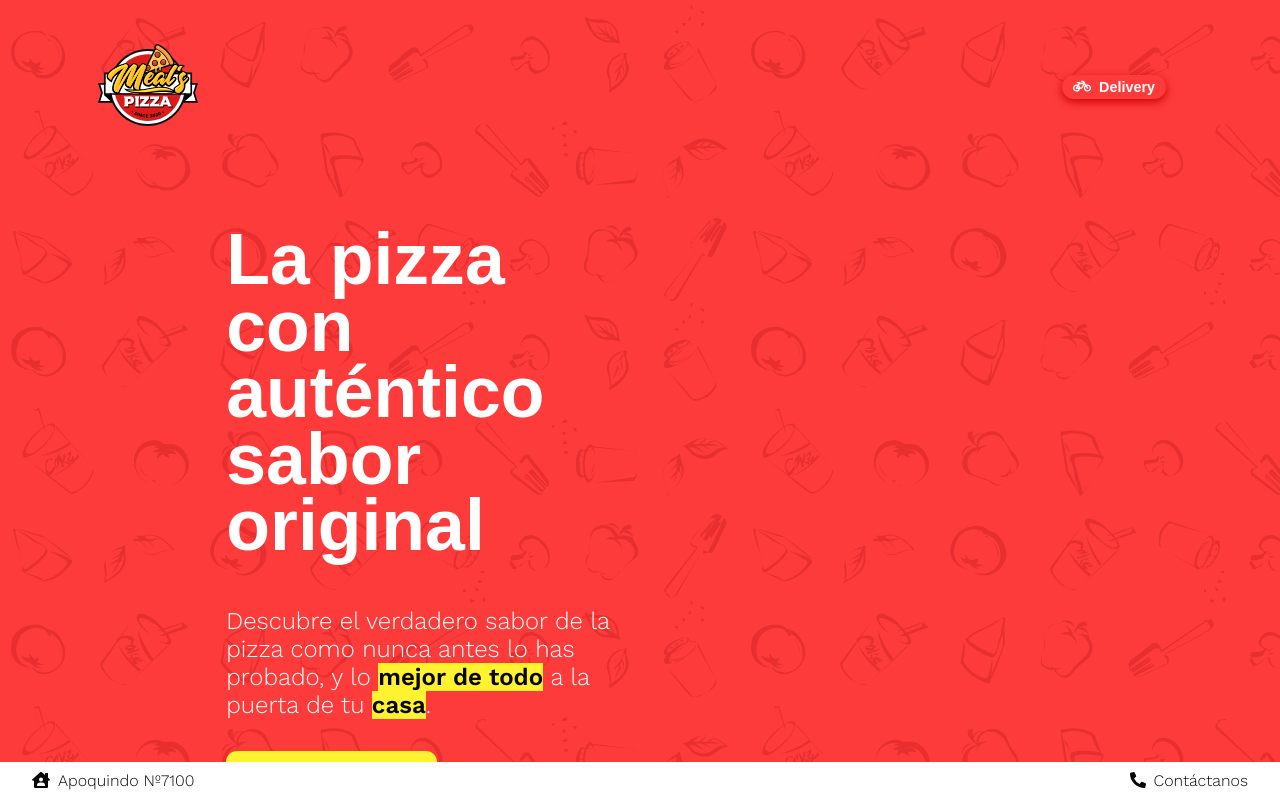
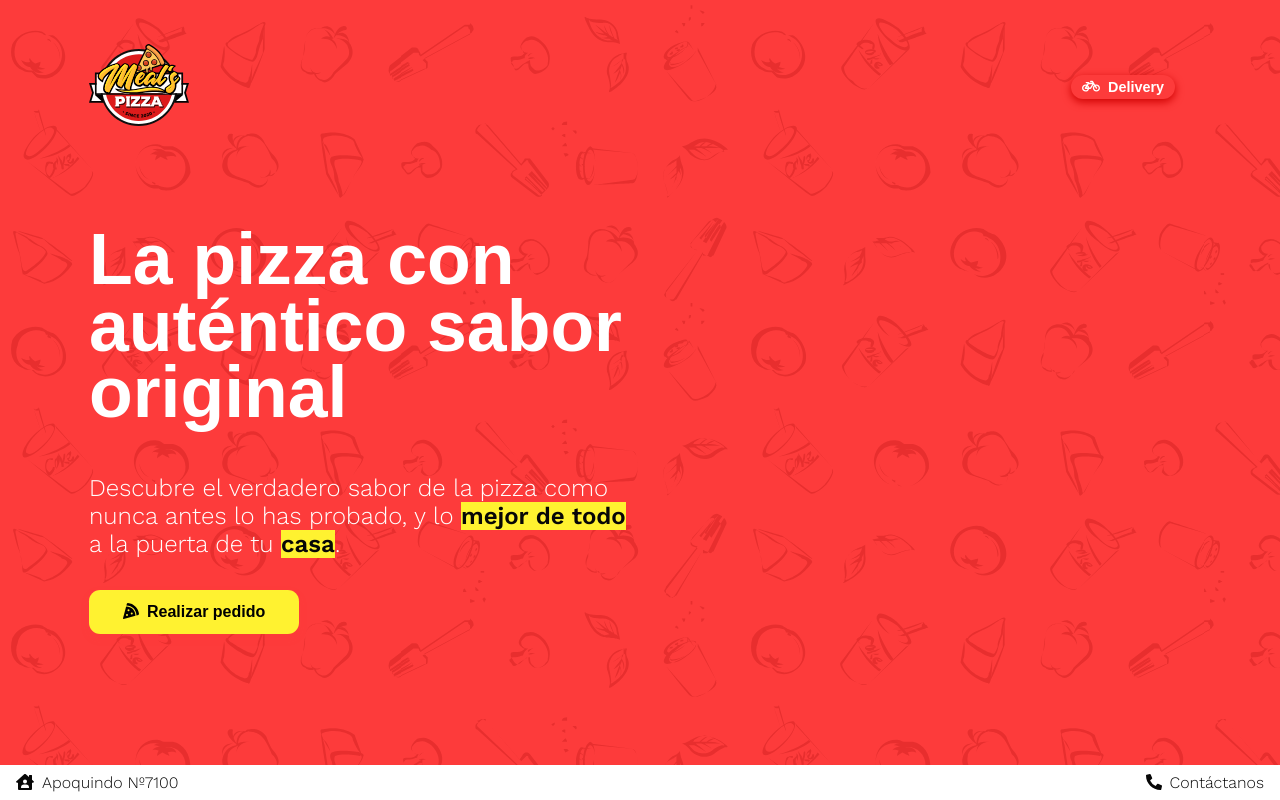
Before and after one commit to rezpo/mealspizza, a React (Create React App) app: page / in a window 1280 px wide. Built offline with nearby package versions, Linux system fonts and the light colour scheme; a web font is replaced by a local one.

Commit message:
fix(home): media querys

```diff
--- a/src/layaouts/Home/Home.scss
+++ b/src/layaouts/Home/Home.scss
@@ -4,7 +4,7 @@
   height: 100vh;
 
   @media screen and (max-width: $tablet-large-screen) {
-    padding: 42px 40px 0 40px;
+    padding: 0 40px 0 40px;
   }
 
   @media screen and (max-width: $tablet-regular-screen) {
--- a/src/styles/MediaQuerys.scss
+++ b/src/styles/MediaQuerys.scss
@@ -1,5 +1,5 @@
 $desktop-large-screen: 2000px;
-$tablet-large-screen: 1024px;
+$tablet-large-screen: 1375px;
 $tablet-regular-screen: 768px;
 $mobile-large-screen: 414px;
 $mobile-regular-screen: 375px;
```
